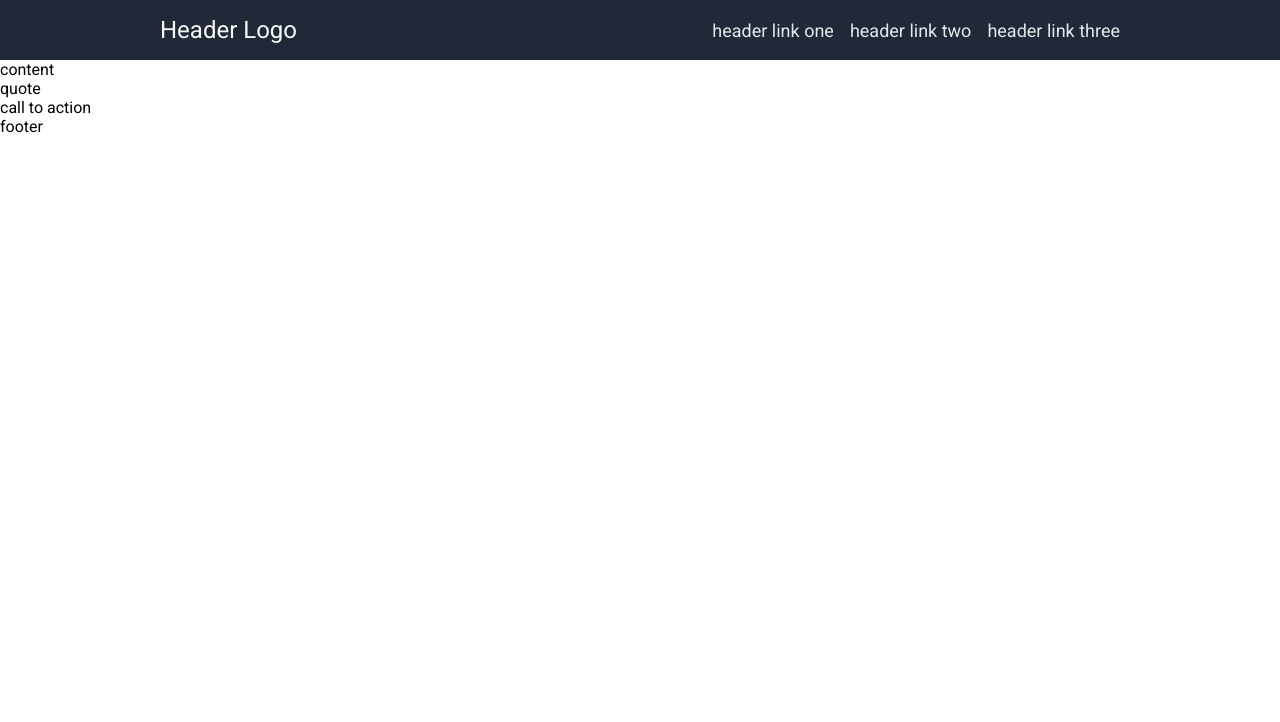
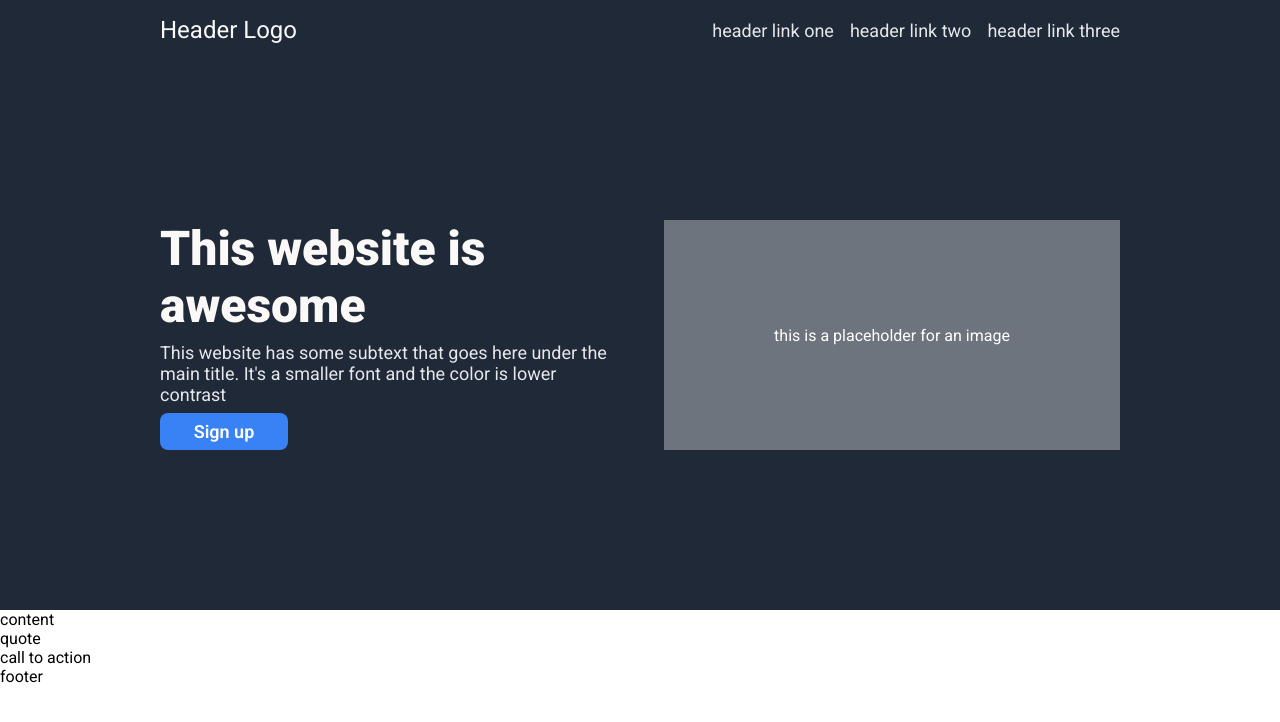
Before and after one commit to CarlosLacerda92/landing-page, a plain HTML site: page index.html in a window 1280 px wide. Drawn offline with Linux system fonts and the light colour scheme.

Commit message:
Create HTML and styles for the Hero section

```diff
--- a/index.html
+++ b/index.html
@@ -30,6 +30,24 @@
                     </li>
                 </ul>
             </div>
+            <div class="hero">
+                <div class="text">
+                    <div class="title">
+                        <span>This website is awesome</span>
+                    </div>
+                    <div class="content">
+                        <span>This website has some subtext that goes here under the main title. It's a smaller font and the color is lower contrast</span>
+                    </div>
+                    <button class="button">
+                        Sign up
+                    </button>
+                </div>
+                <div class="image">
+                    <span>
+                        this is a placeholder for an image
+                    </span>
+                </div>
+            </div>
             <div>
                 content
             </div>
--- a/style.css
+++ b/style.css
@@ -32,6 +32,10 @@ a {
     display: flex;
     align-items: center;
     gap: 1rem;
+}
+
+.header ul,
+.hero .text .content span {
     font-size: 1.125rem;
     color: #E5E7EB;
 }
@@ -42,6 +46,57 @@ a {
 }
 
 .header,
+.hero,
 .footer {
     background-color: #1F2937;
 }
+
+.hero {
+    display: flex;
+    align-items: center;
+    flex-wrap: wrap;
+    padding: 10rem;
+    gap: 3rem;
+}
+
+.hero .text {
+    display: flex;
+    flex-direction: column;
+    gap: 0.5rem;
+    flex: 1;
+}
+
+.hero .text .title span {
+    font-size: 3rem;
+    color: #FAF9F8;
+    font-weight: 900;
+}
+
+.button,
+.call-to-action {
+    background-color: #3882F6;
+    color: #FFFFFF;
+    border-radius: 0.5rem;
+}
+
+.button {
+    border: none;
+    padding: 0.5rem 1rem;
+    width: 8rem;
+    /* align-self: flex-start; */
+    font-size: 1.125rem;
+    font-weight: 600;
+}
+
+.hero .image {
+    background-color: #6D747D;
+    align-self: stretch;
+    flex: 1;
+    display: flex;
+    justify-content: center;
+    align-items: center;
+}
+
+.hero .image span {
+    color: #FFFFFF;
+}
```
